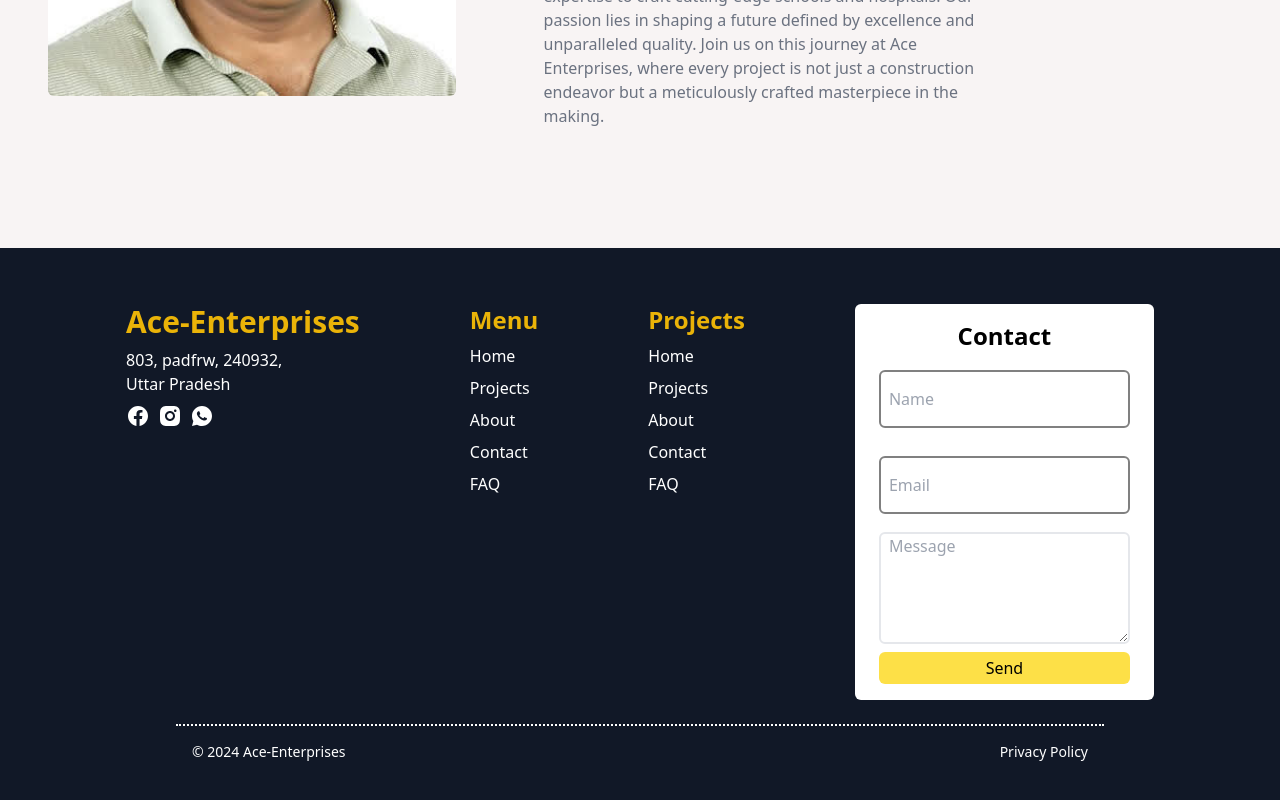
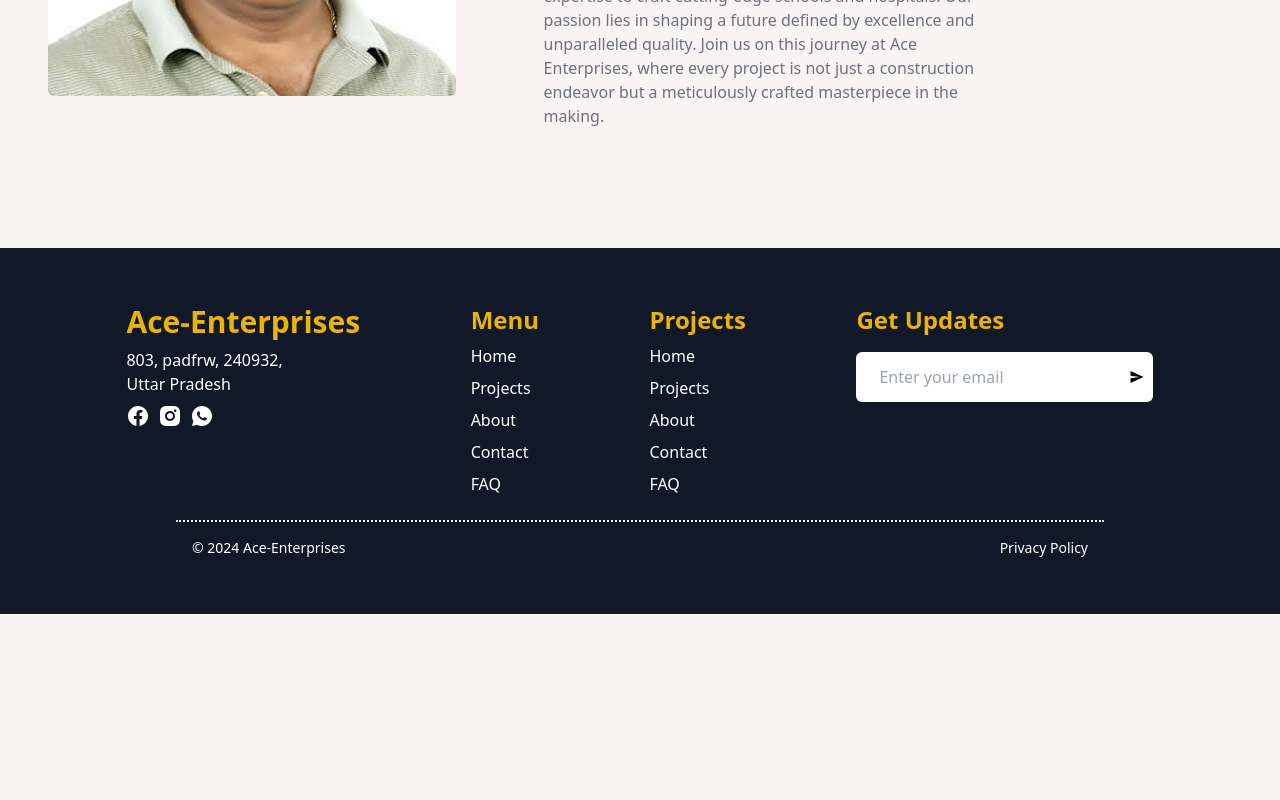
Before and after one commit to rohitbedwal9/ace-enterprises, a Next.js app: page /about in a window 1280 px wide. Shown: the part 488-1288 px from the top of the page. After the commit the page ends 1102 px from the top, so only its background shows below. Built offline with nearby package versions, Linux system fonts and the light colour scheme; no server answers.

Commit message:
footer update

```diff
--- a/src/components/footer/index.js
+++ b/src/components/footer/index.js
@@ -1,16 +1,19 @@
-import Link from "next/link";
+import Link from 'next/link';
 import {
   RiInstagramFill,
   RiWhatsappFill,
   RiFacebookCircleFill,
-} from "react-icons/ri";
+} from 'react-icons/ri';
+import { IoMdSend } from 'react-icons/io';
 
 export const Footer = () => {
   return (
     <main className="pt-4 sm:pt-14 h-50 bg-gray-900 text-white shadow-lg w-full flex flex-col gap-2 sm:gap-0 pb-10">
       <div className="flex flex-col sm:flex-row sm:justify-evenly gap-6 px-10 sm:0">
         <div className="flex flex-col justify-center gap-2 self-start">
-          <div className="logo text-xl sm:text-3xl font-semibold text-yellow-500">Ace-Enterprises</div>
+          <div className="logo text-xl sm:text-3xl font-semibold text-yellow-500">
+            Ace-Enterprises
+          </div>
           <div className="address sm:text-md w-[12em]">
             803, padfrw, 240932, Uttar Pradesh
           </div>
@@ -22,12 +25,14 @@ export const Footer = () => {
               <RiInstagramFill />
             </Link>
             <Link href="/">
-              <RiWhatsappFill />{" "}
+              <RiWhatsappFill />{' '}
             </Link>
           </div>
         </div>
         <div>
-          <div className="text-xl sm:text-2xl font-bold text-yellow-500">Menu</div>
+          <div className="text-xl sm:text-2xl font-bold text-yellow-500">
+            Menu
+          </div>
           <div className="flex flex-col mt-2 gap-2">
             <Link href="/">Home</Link>
             <Link href="/products">Projects</Link>
@@ -37,7 +42,9 @@ export const Footer = () => {
           </div>
         </div>
         <div>
-          <div className="text-xl sm:text-2xl font-bold text-yellow-500">Projects</div>
+          <div className="text-xl sm:text-2xl font-bold text-yellow-500">
+            Projects
+          </div>
           <div className="flex flex-col mt-2 gap-2">
             <Link href="/">Home</Link>
             <Link href="/products">Projects</Link>
@@ -46,14 +53,20 @@ export const Footer = () => {
             <Link href="/faq">FAQ</Link>
           </div>
         </div>
-        <div className=" py-4 px-6 rounded-md bg-white text-black dark:text-white dark:bg-black ">
-            <div className="text-xl sm:text-2xl font-bold   dark:text-white text-center mb-2">Contact</div>
-            <div className="flex flex-col gap-2">
-            <input type="text" placeholder="Name" className="bg-transparent border-2 rounded-md px-2 focus:outline-none focus:border-yellow-500"/>
-            <input type="text" placeholder="Email" className="bg-transparent border-2 rounded-md px-2 focus:outline-none focus:border-yellow-500 "/>
-            <textarea placeholder="Message" className="bg-transparent border-2 rounded-md px-2 overflow-hidden min-h-28 max-h-28 focus:border-yellow-500 focus:outline-none "/>
-            <button className="bg-yellow-300 focus:opacity-80 hover:opacity-80 text-black rounded-md px-2 py-1">Send</button>
-            </div>
+        <div>
+          <div className="text-xl sm:text-2xl font-bold text-yellow-500">
+            Get Updates
+          </div>
+          <form className="flex mt-4 bg-white gap-1 px-2 rounded-md ">
+            <input
+              type="mail"
+              placeholder="Enter your email"
+              className="text-black outline-none h-4 border-0"
+            />
+            <button type="submit" className=" text-black rounded-md  ">
+              <IoMdSend />
+            </button>
+          </form>
         </div>
       </div>
       <div className="flex flex-col sm:flex-row sm:justify-between items-center sm:mx-44 p-4 mt-6 text-sm sm:text-md border-t-2 border-white  border-dotted ">
```
